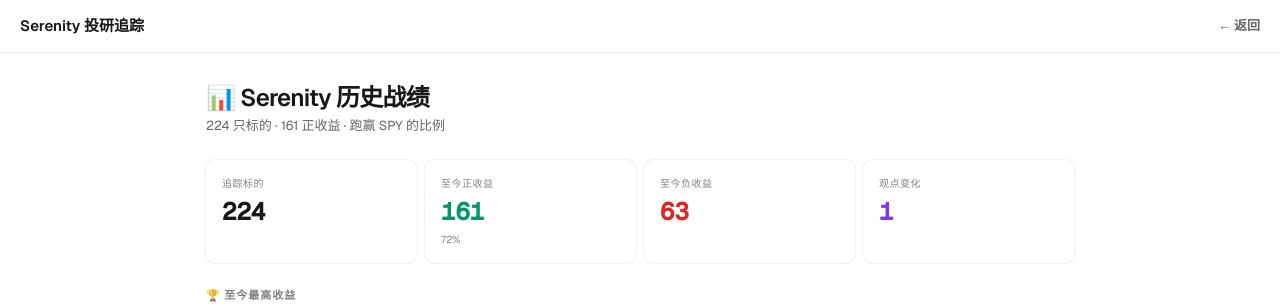
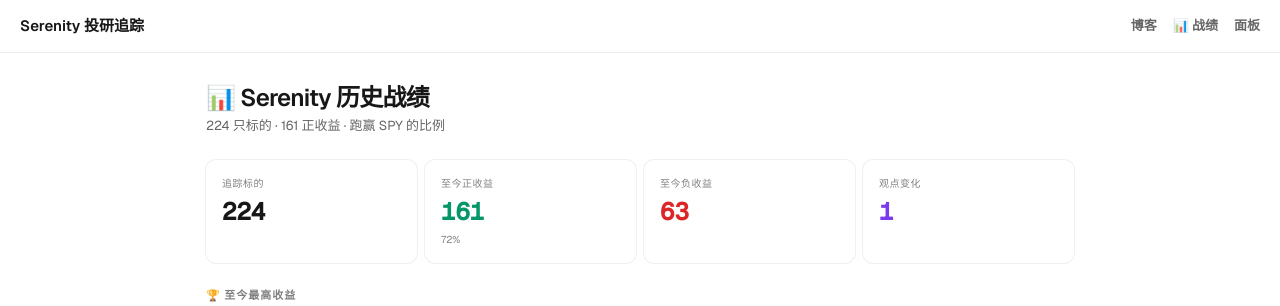
Before and after one commit to darkotan/trendpulse, a Flask app: page /performance in a window 1280 px wide. Shown: the top 306 px of the page. Run offline with Flask 3, Linux system fonts and the light colour scheme.

Commit message:
Unify header nav across all pages: blog, performance, dashboard

```diff
--- a/data/serenity_picks.json
+++ b/data/serenity_picks.json
@@ -112,7 +112,7 @@
     }
   ],
   "snapshot_date": "2026-06-02T09:00:00-08:00",
-  "last_checked": "2026-06-03T17:00:00Z",
+  "last_checked": "2026-06-03T22:00:00Z",
   "new_tweets_since_snapshot": [
     {
       "time": "2026-06-02 22:19",
--- a/templates/performance.html
+++ b/templates/performance.html
@@ -78,7 +78,11 @@
 <body>
   <header>
     <a href="/">Serenity 投研追踪</a>
-    <a href="/" style="font-size:13px;color:var(--gray-500)">← 返回</a>
+    <div style="display:flex;gap:16px">
+      <a href="/blog" style="font-size:13px;color:var(--gray-500);text-decoration:none">博客</a>
+      <a href="/performance" style="font-size:13px;color:var(--gray-500);text-decoration:none">📊 战绩</a>
+      <a href="/dashboard" style="font-size:13px;color:var(--gray-500);text-decoration:none">面板</a>
+    </div>
   </header>
   <div class="container" id="app"></div>
   <footer><p>来源: analysissite.vercel.app · 胜率=跑赢SPY · 超额=扣除基准 · 过往不代表未来</p></footer>
```
Also changed, not shown: templates/blog_list.html (+8 -1 lines), data/analytics.db, 3 other files.
